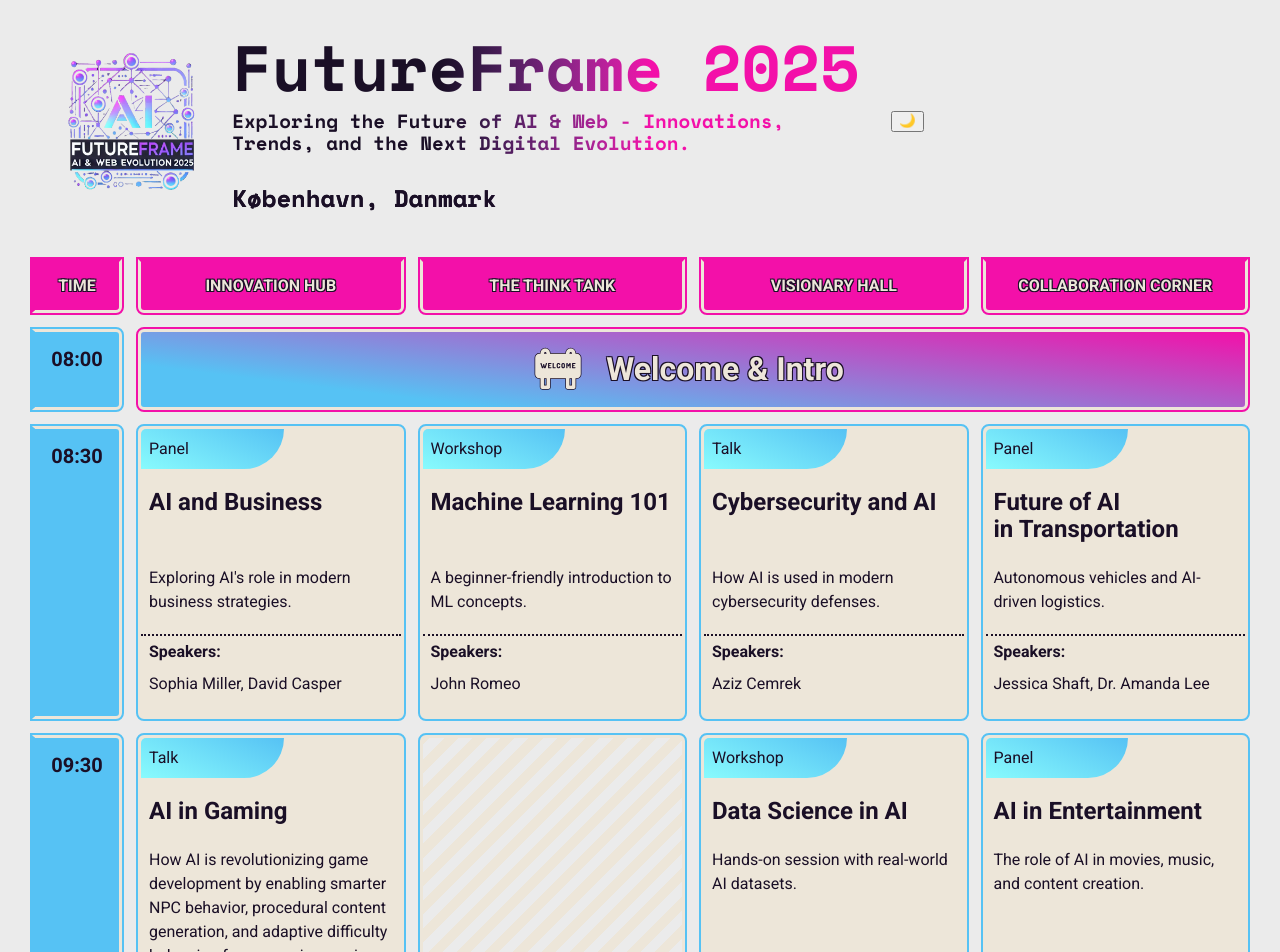
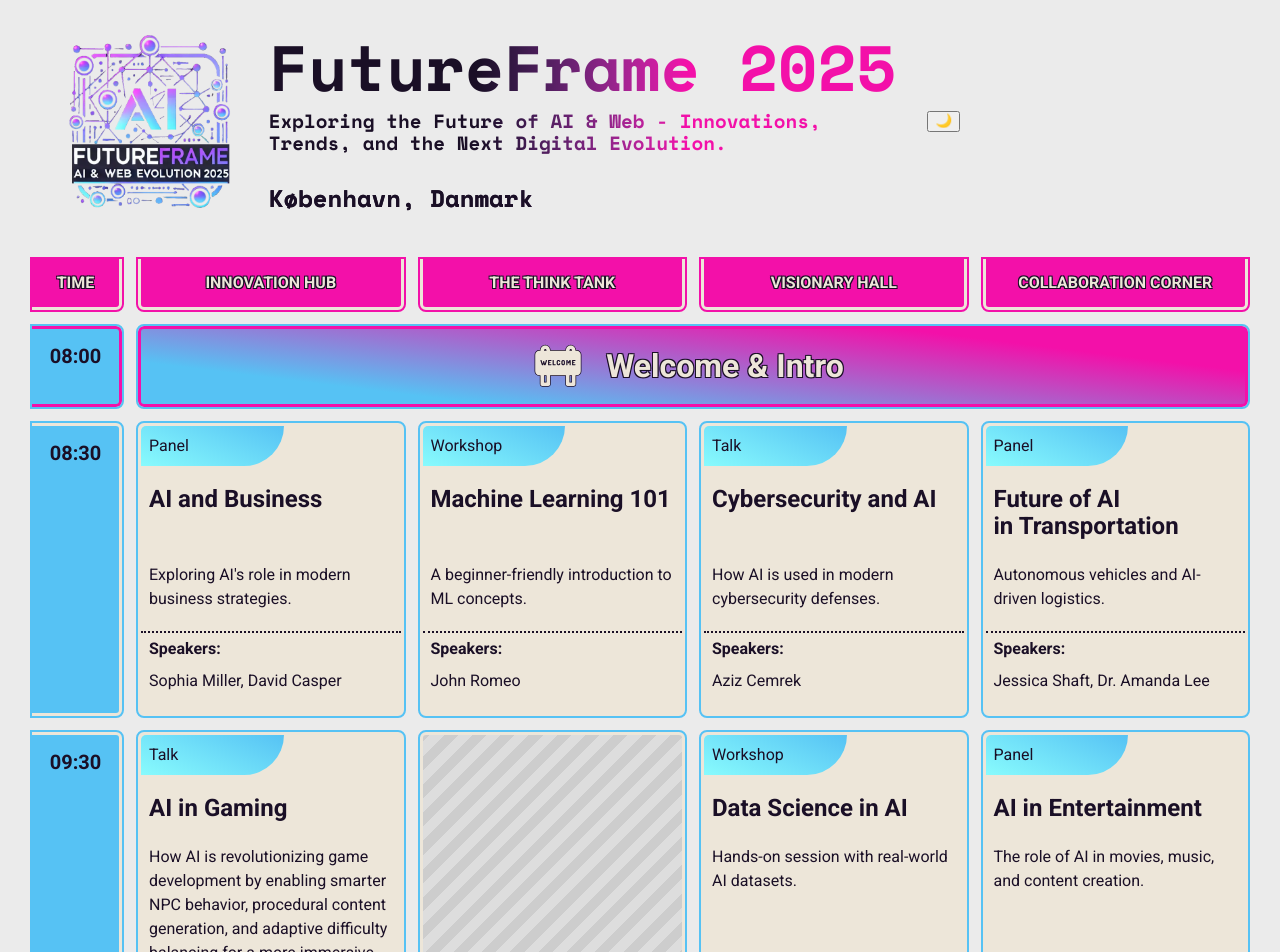
Before and after one commit to MatthiasKaesch/event-table, a React (Vite) app: page / in a window 1280 px wide. Shown: the top 952 px of the page. Built offline with nearby package versions, Linux system fonts and the light colour scheme.

Commit message:
update colors

```diff
--- a/src/components/Header/Header.scss
+++ b/src/components/Header/Header.scss
@@ -6,6 +6,7 @@
   justify-content: center;
   flex-wrap: wrap;
   position: relative;
+  width: 100%;
   gap: 2rem;
   padding: 2rem;
   text-align: center;
@@ -13,7 +14,6 @@
   @media (min-width: bp.$tablet) {
     flex-wrap: nowrap;
     text-align: left;
-    max-width: 80%;
     justify-content: flex-start;
   }
 
--- a/src/components/Roomlist/Roomlist.scss
+++ b/src/components/Roomlist/Roomlist.scss
@@ -25,16 +25,16 @@
     outline: var(--outlineWidth) solid var(--primary);
     border-bottom-right-radius: var(--borderRadius);
     border-bottom-left-radius: var(--borderRadius);
-    border-top-color: var(--primary);
+    border-top: none;
 
     @media (prefers-color-scheme: dark) {
       border: var(--borderWidth) solid var(--borderStepColor);
-      border-top-color: var(--primary);
+      border-top: none;
     }
   }
 
   &__item:first-child {
     border-bottom-left-radius: 0;
-    border-left-color: var(--primary);
+    border-left: none;
   }
 }
--- a/src/components/Timeslot/Timeslot.scss
+++ b/src/components/Timeslot/Timeslot.scss
@@ -31,7 +31,7 @@
     outline: 2px solid var(--secondary);
     border-top-left-radius: 0;
     border-bottom-left-radius: 0;
-    border-left-color: var(--secondary);
+    border-left: none;
   }
 }
 
@@ -43,7 +43,6 @@
     gap: var(--gridGap) 0;
 
     background-color: var(--background-medium);
-
     border: 8px solid var(--black);
     border-radius: calc(var(--borderRadius) * 3);
 
@@ -54,6 +53,16 @@
       padding: 0;
       background-color: transparent;
       border: none;
+    }
+
+    &:has(.global) {
+      .timeslot {
+        border-color: var(--primary);
+
+        @media (min-width: bp.$tablet) {
+          border-left: none;
+        }
+      }
     }
   }
 
@@ -93,9 +102,14 @@
       gap: 1rem;
       justify-content: center;
       align-items: center;
-      background: linear-gradient(7deg, var(--secondary) 20%, var(--primary));
-      border: var(--borderWidth) solid var(--borderStepColor);
-      outline: var(--outlineWidth) solid var(--primary);
+      background: linear-gradient(
+        7deg,
+        var(--secondary) 20%,
+        var(--primary) 80%,
+        var(--primary)
+      );
+      border: var(--borderWidth) solid var(--primary);
+      outline: var(--outlineWidth) solid var(--secondary);
 
       & .panel_tag {
         display: none;
@@ -120,23 +134,7 @@
     }
 
     &.empty {
-      background: repeating-linear-gradient(
-        -45deg,
-        var(--background-light),
-        var(--background-light) 10px,
-        var(--white) 10px,
-        var(--white) 20px
-      );
-
-      @media (prefers-color-scheme: dark) {
-        background: repeating-linear-gradient(
-          -45deg,
-          #525252,
-          #525252 10px,
-          var(--background-dark) 10px,
-          var(--background-dark) 20px
-        );
-      }
+      background: var(--emptyGradient);
 
       @media (max-width: bp.$tablet) {
         display: none;
--- a/src/styling/global.css
+++ b/src/styling/global.css
@@ -32,7 +32,12 @@
   --textShadow: -1px -1px 0 var(--black), 1px -1px 0 var(--black),
     -1px 1px 0 var(--black), 1px 1px 0 var(--black);
 
-  /* HEADLINE GRADIENTS */
+  /*
+  **
+  **
+  ** GRADIENTS */
+
+  /* --- HEADLINE --- */
   /* Light Mode */
   --headlineGradient-light: linear-gradient(
     90deg in oklch,
@@ -49,8 +54,28 @@
     var(--primary),
     var(--primary)
   );
-  /* Default Gradient */
+  /* Default */
   --activeGradient: var(--headlineGradient-light);
+
+  /* --- EMPTY PANEL --- */
+  /* Light Mode */
+  --emptyGradient-light: repeating-linear-gradient(
+    -45deg,
+    #dddddd,
+    #dddddd 10px,
+    #cdcdcd 10px,
+    #cdcdcd 20px
+  );
+  /* Dark Mode */
+  --emptyGradient-dark: repeating-linear-gradient(
+    -45deg,
+    #525252,
+    #525252 10px,
+    var(--background-dark) 10px,
+    var(--background-dark) 20px
+  );
+  /* Default */
+  --emptyGradient: var(--emptyGradient-light);
 
   /* Theme Transition */
   --transition-speed: 0.4s;
@@ -62,6 +87,7 @@ body,
 .rooms_list__item,
 .timeslot,
 .panel_container,
+.empty,
 .panel_title,
 .panel_speakers__text,
 .panel_description {
@@ -77,4 +103,5 @@ body,
   --textColorLight: var(--white);
   --pageBackground: var(--black);
   --activeGradient: var(--headlineGradient-dark);
+  --emptyGradient: var(--emptyGradient-dark);
 }
```
